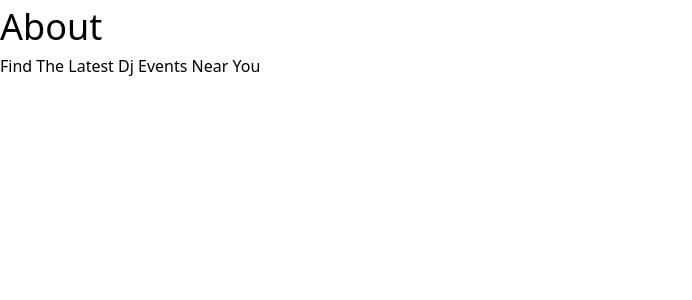
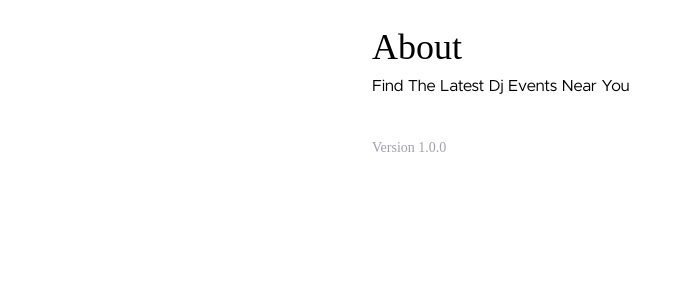
Before and after one commit to PaulHaze/dj-events-frontend, a Next.js app: page /about in a window 1280 px wide. Shown: the top 300 px of the page, without its empty margins (0-692 px from the left). Built offline with nearby package versions, Linux system fonts and the light colour scheme.

Commit message:
add heading font

```diff
--- a/pages/about.js
+++ b/pages/about.js
@@ -6,8 +6,13 @@ export default function AboutPage() {
       <Head>
         <title>About Page</title>
       </Head>
-      <h1>About</h1>
-      <p>Find The Latest Dj Events Near You</p>
+      <div className="container p-5 max-w-xl">
+        <h1 className="font-heading">About</h1>
+        <p>Find The Latest Dj Events Near You</p>
+        <div className="mt-10">
+          <p className="text-sm font-heading text-gray-400">Version 1.0.0</p>
+        </div>
+      </div>
     </div>
   );
 }
--- a/styles/main.css
+++ b/styles/main.css
@@ -21,5 +21,22 @@
   }
 }
 
+@font-face {
+  font-family: 'Metropolis';
+  font-style: normal;
+  font-weight: 400;
+  font-display: swap;
+  src: local('Metropolis'),
+    url(/fonts/metropolis/Metropolis-regular.woff2) format('woff2');
+}
+@font-face {
+  font-family: 'BebasNeue';
+  font-style: normal;
+  font-weight: 400;
+  font-display: swap;
+  src: local('BebasNeue'),
+    url(/fonts/bebas-neue/BebasNeue-regular.woff2) format('ttf');
+}
+
 @tailwind components;
 @tailwind utilities;
--- a/tailwind.config.js
+++ b/tailwind.config.js
@@ -1,9 +1,14 @@
 const colors = require('tailwindcss/colors');
+const defaultTheme = require('tailwindcss/defaultTheme');
 
 module.exports = {
   mode: 'jit',
   purge: ['./pages/**/*.{js,ts,jsx,tsx}', './components/**/*.{js,ts,jsx,tsx}'],
   theme: {
+    fontFamily: {
+      sans: ['Metropolis', ...defaultTheme.fontFamily.sans],
+      heading: ['BebasNeue'],
+    },
     screens: {
       sm: '640px',
       md: '768px',
```
Also changed, not shown: public/fonts/bebas-neue/BebasNeue-Regular.ttf (added).
